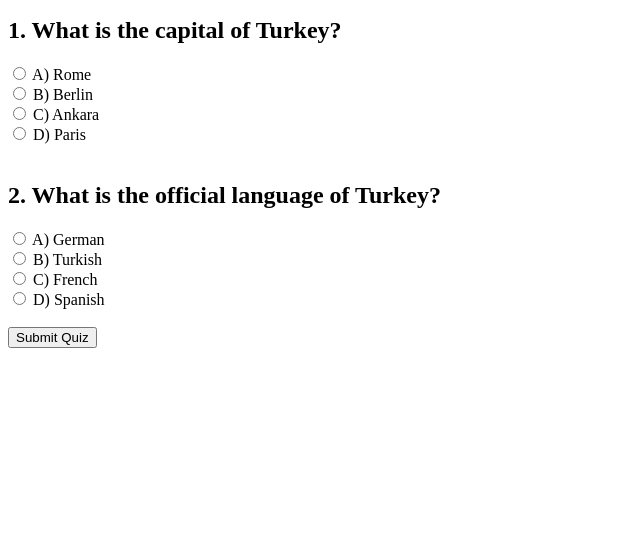
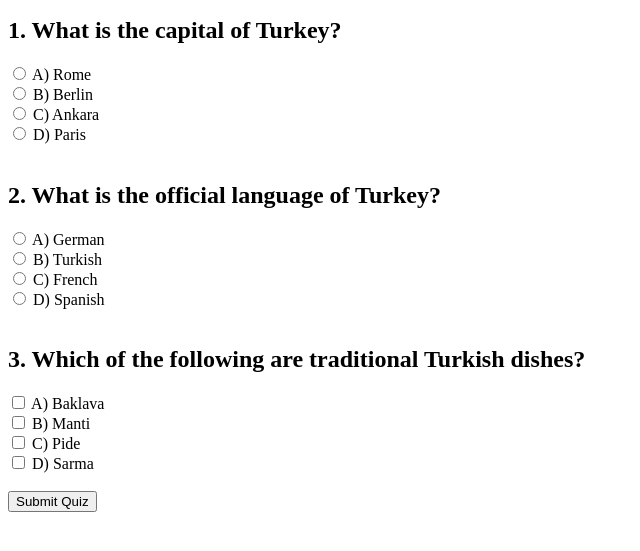
Before and after one commit to Beyzay/interactive-quiz, a plain HTML site: page index.html in a window 1280 px wide. Shown: the part 101-652 px from the top of the page, without its empty margins (0-640 px from the left). Drawn offline with Linux system fonts and the light colour scheme.

Commit message:
Debug and Update index.html

```diff
--- a/index.html
+++ b/index.html
@@ -11,6 +11,7 @@
         Test your knowledge about Turkey :)
     </p>
     <form>
+        <!-- Question 1 -->
         <h2>
             1. What is the capital of Turkey?
         </h2>
@@ -30,6 +31,7 @@
             <input type="radio" name="q1" value="d"> D) Paris
         </label>
         <br><br>
+        <!-- Question 2 -->
         <h2>
             2. What is the official language of Turkey?
         </h2>
@@ -42,13 +44,34 @@
         </label>
         <br>
         <label>
-            <input type="radio" name="q3" value="c"> C) French
+            <input type="radio" name="q2" value="c"> C) French
         </label>
         <br>
         <label>
-            <input type="radio" name="q4" value="d"> D) Spanish
+            <input type="radio" name="q2" value="d"> D) Spanish
         </label>
         <br><br>
+        <!-- Question 3 -->
+        <h2>
+            3. Which of the following are traditional Turkish dishes?
+        </h2>
+        <label>
+            <input type="checkbox" name="q3" value="a"> A) Baklava
+        </label>
+        <br>
+        <label>
+            <input type="checkbox" name="q3" value="b"> B) Manti
+        </label>
+        <br>
+        <label>
+            <input type="checkbox" name="q3" value="c"> C) Pide
+        </label>
+        <br>
+        <label>
+            <input type="checkbox" name="q3" value="d"> D) Sarma
+        </label>
+        <br><br>
+        <!-- Submit Button -->
         <button type="submit">Submit Quiz
         </button>
     </form>
```
